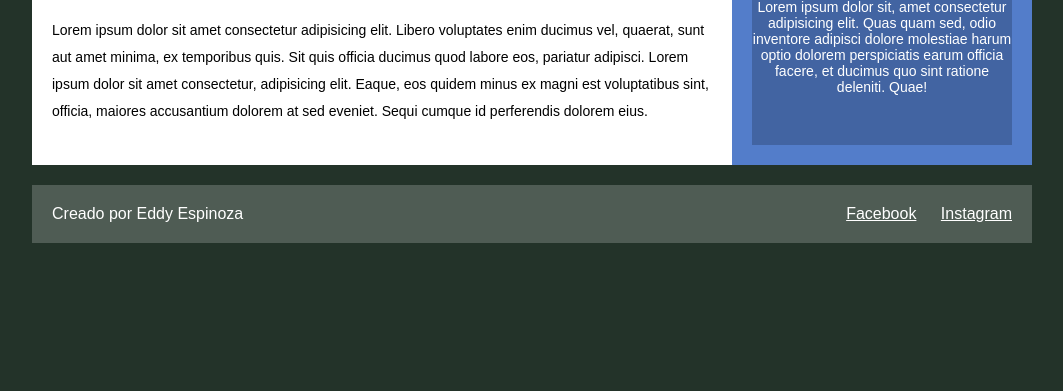
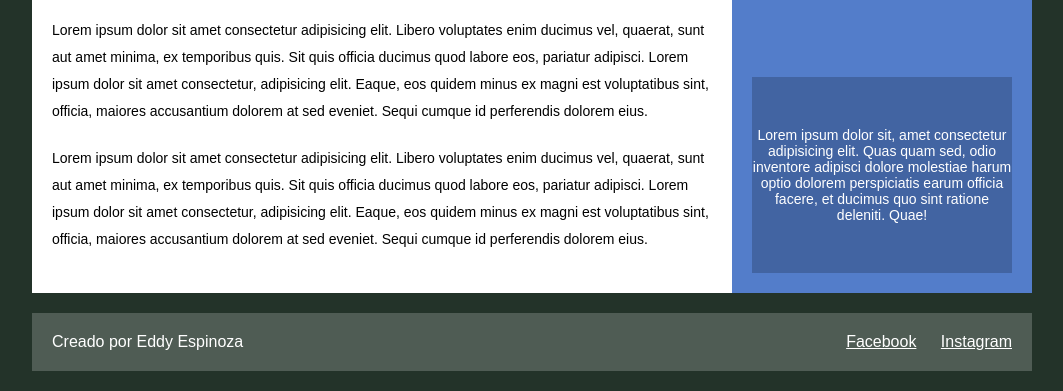
Before and after one commit to EddyEspinoza123/Restaurant, a plain HTML site: page index.html in a window 1280 px wide. Shown: the part 615-1006 px from the top of the page, without its empty margins (108-1171 px from the left). Before the commit the page ends 878 px from the top, so only its background shows below. Drawn offline with Linux system fonts and the light colour scheme.

Commit message:
prototipo-final

```diff
--- a/index.html
+++ b/index.html
@@ -38,7 +38,15 @@
                     maiores accusantium dolorem at sed eveniet. Sequi cumque id
                     perferendis dolorem eius.
                   </p>
-
+                  <p>
+                    Lorem ipsum dolor sit amet consectetur adipisicing elit. Libero
+                    voluptates enim ducimus vel, quaerat, sunt aut amet minima, ex
+                    temporibus quis. Sit quis officia ducimus quod labore eos, pariatur
+                    adipisci. Lorem ipsum dolor sit amet consectetur, adipisicing elit.
+                    Eaque, eos quidem minus ex magni est voluptatibus sint, officia,
+                    maiores accusantium dolorem at sed eveniet. Sequi cumque id
+                    perferendis dolorem eius.
+                  </p>
             </article>
         </main>
 
```
